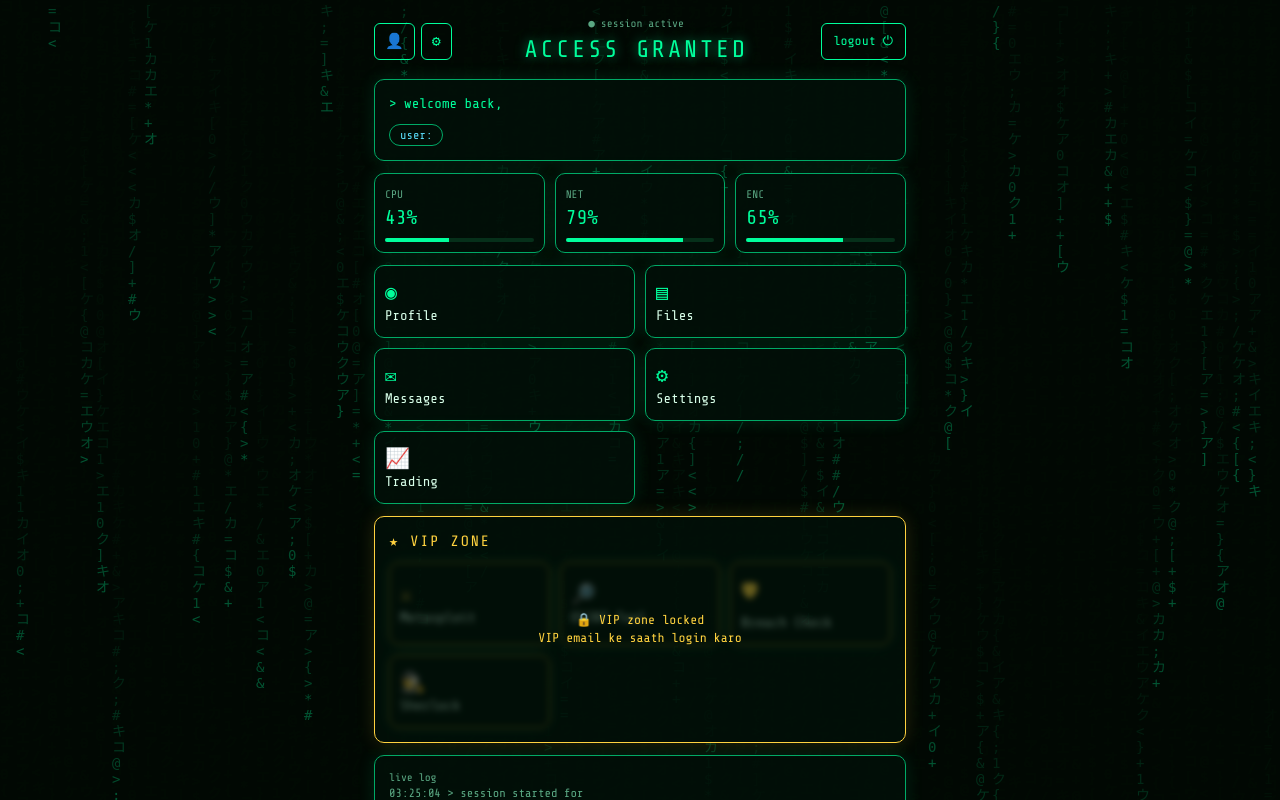
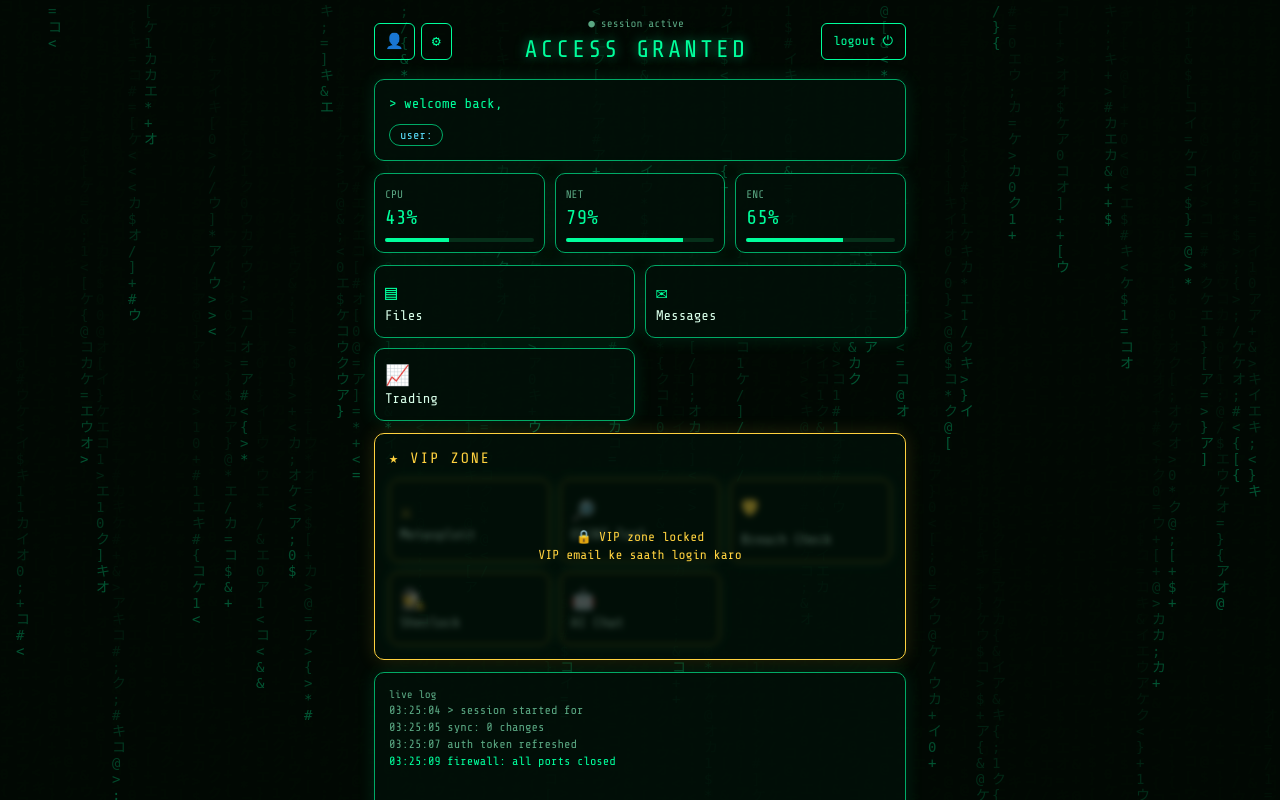
Before and after one commit to anuragkandwal5-prog/CoreIntel, a Flask app: template templates/dashboard.html in a window 1280 px wide. Run offline with Flask 3, Linux system fonts and the light colour scheme; the template is opened without the code that fills it, so the values that code supplies are empty.

Commit message:
Update dashboard.html

```diff
--- a/templates/dashboard.html
+++ b/templates/dashboard.html
@@ -73,10 +73,10 @@ button:focus-visible,a:focus-visible{outline:2px solid var(--g);outline-offset:2
 /* ============================================================
    ✏️ SETTINGS: apne tiles aur VIP options yahan likho
    ============================================================ */
-var TILES=[['◉','Profile'],['▤','Files'],['✉','Messages'],['⚙','Settings'],['📈','Trading']];
-var VIP_TILES=[['⚔','Metasploit'],['🔎','OSINT Tool'],['🛡','Breach Check'],['🕵','Sherlock']];
+var TILES=[['▤','Files'],['✉','Messages'],['📈','Trading']];
+var VIP_TILES=[['⚔','Metasploit'],['🔎','OSINT Tool'],['🛡','Breach Check'],['🕵','Sherlock'],['🤖','AI Chat']];
 function openTile(name){ var MAP={'Admin Panel':'/admin','Trading':'/trade'}; location.href = MAP[name] || '/'+name.toLowerCase(); }   // Profile -> /profile
-function openVip(name){ var VIP_MAP={'Metasploit':1,'OSINT Tool':2,'Breach Check':3,'Sherlock':4}; location.href='/vip/'+VIP_MAP[name]; }   // Metasploit -> /vip/1
+function openVip(name){ var VIP_MAP={'Metasploit':1,'OSINT Tool':2,'Breach Check':3,'Sherlock':4,'AI Chat':5}; location.href='/vip/'+VIP_MAP[name]; }   // Metasploit -> /vip/1
 /* ============================================================ */
 
 var $=function(i){return document.getElementById(i)};
```
